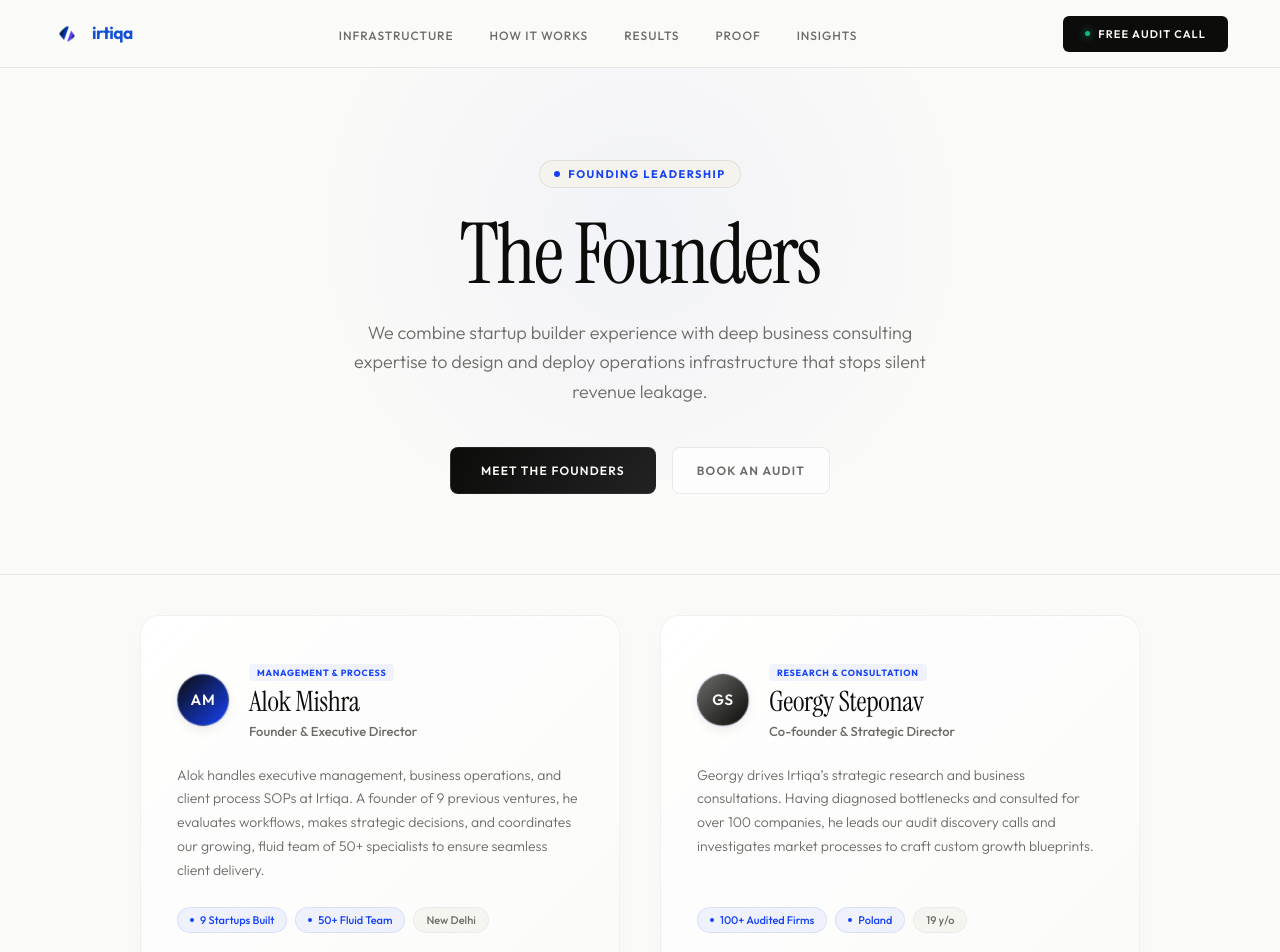
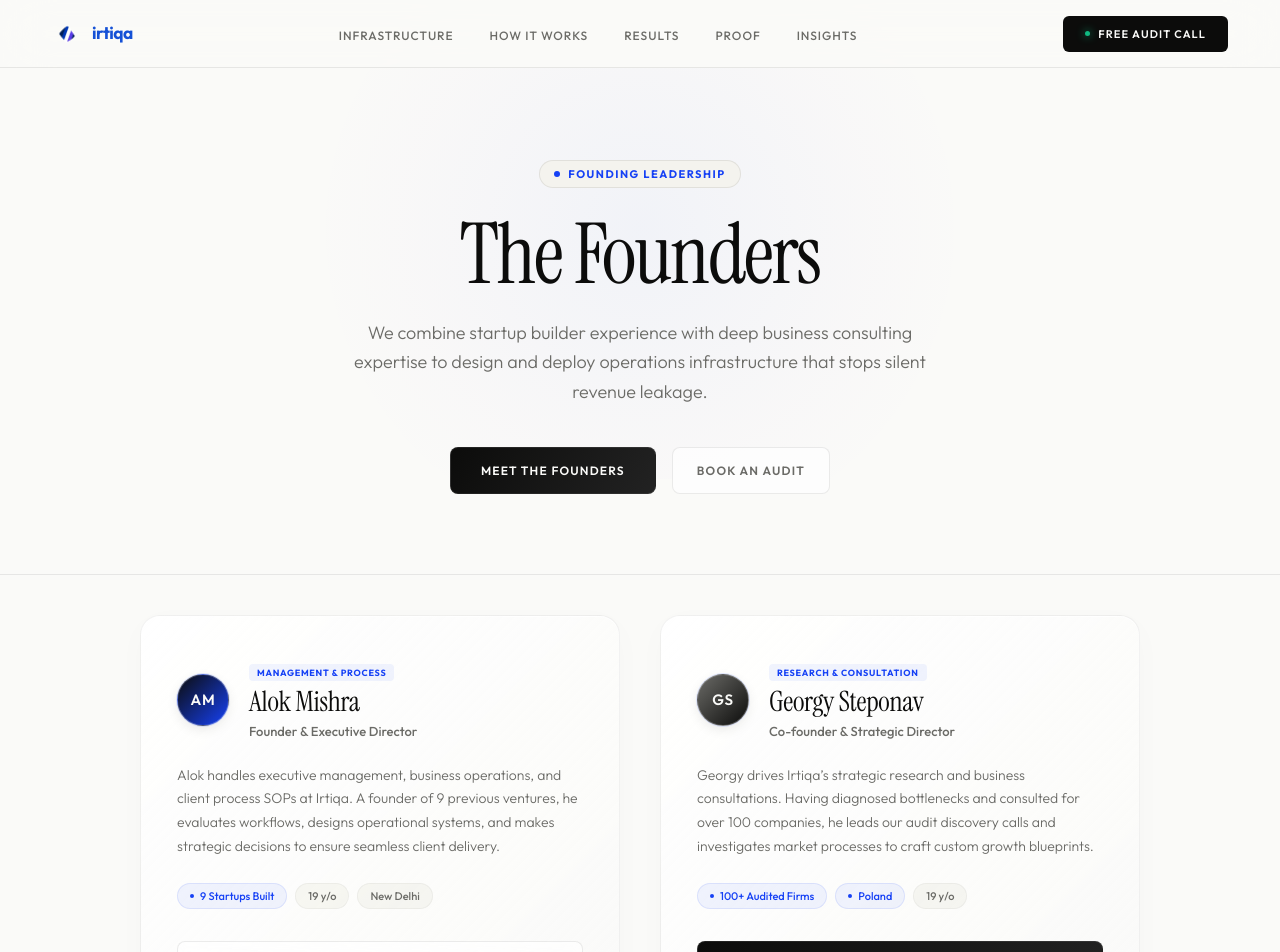
Before and after one commit to LionCrown69/irtiqa, a Next.js app: page /founder in a window 1280 px wide. Shown: the top 952 px of the page. Built offline with nearby package versions, Linux system fonts and the light colour scheme.

Commit message:
Remove 50+ team reference from Alok's profile card, bio and metadata

```diff
--- a/app/founder/page.tsx
+++ b/app/founder/page.tsx
@@ -3,14 +3,14 @@ import FounderClient from '../../src/components/FounderClient';
 
 export const metadata: Metadata = {
   title: "Alok Mishra | Founder & Executive Director, Irtiqa AI",
-  description: "Alok Mishra is the Founder & Executive Director of Irtiqa AI. He manages business operations and process SOPs, coordinating a growing team of 50+ specialists.",
+  description: "Alok Mishra is the Founder & Executive Director of Irtiqa AI. He manages business operations and client process SOPs to stop operational leakage.",
   keywords: "Alok Mishra, Alok Mishra Irtiqa, Alok Mishra founder, executive director, Irtiqa AI founder, Alok Mishra Delhi, Irtiqa management",
   alternates: {
     canonical: "https://www.irtiqaaiagency.com/founder",
   },
   openGraph: {
     title: "Alok Mishra | Founder & Executive Director, Irtiqa AI",
-    description: "Alok Mishra is the Founder & Executive Director of Irtiqa AI. He manages business operations and process SOPs, coordinating a growing team of 50+ specialists.",
+    description: "Alok Mishra is the Founder & Executive Director of Irtiqa AI. He manages business operations and client process SOPs to stop operational leakage.",
     url: "https://www.irtiqaaiagency.com/founder",
     type: "profile",
     images: [
@@ -32,7 +32,7 @@ export default function FounderPage() {
         "name": "Alok Mishra",
         "jobTitle": "Founder & Executive Director",
         "email": "alok@irtiqaaiagency.com",
-        "description": "Alok Mishra is the Founder & Executive Director of Irtiqa AI. He oversees executive management, client process SOPs, and coordinates our growing team of 50+ specialists.",
+        "description": "Alok Mishra is the Founder & Executive Director of Irtiqa AI. He oversees executive management, business operations, and client process SOPs.",
         "worksFor": {
           "@type": "Organization",
           "@id": "https://www.irtiqaaiagency.com/#organization",
--- a/src/components/FounderClient.tsx
+++ b/src/components/FounderClient.tsx
@@ -139,7 +139,7 @@ export default function FounderClient() {
               </div>
 
               <p style={{ fontSize: '14px', lineHeight: 1.7, color: 'var(--sub)', fontWeight: 300 }}>
-                Alok handles executive management, business operations, and client process SOPs at Irtiqa. A founder of 9 previous ventures, he evaluates workflows, makes strategic decisions, and coordinates our growing, fluid team of 50+ specialists to ensure seamless client delivery.
+                Alok handles executive management, business operations, and client process SOPs at Irtiqa. A founder of 9 previous ventures, he evaluates workflows, designs operational systems, and makes strategic decisions to ensure seamless client delivery.
               </p>
 
               <div style={{ display: 'flex', gap: '8px', flexWrap: 'wrap', marginTop: 'auto', marginBottom: '8px' }}>
@@ -147,9 +147,8 @@ export default function FounderClient() {
                   <span style={{ width: '4px', height: '4px', background: 'var(--b)', borderRadius: '50%' }}></span>
                   9 Startups Built
                 </span>
-                <span className="founder-pill active">
-                  <span style={{ width: '4px', height: '4px', background: 'var(--b)', borderRadius: '50%' }}></span>
-                  50+ Fluid Team
+                <span className="founder-pill">
+                  19 y/o
                 </span>
                 <span className="founder-pill">
                   New Delhi
```
